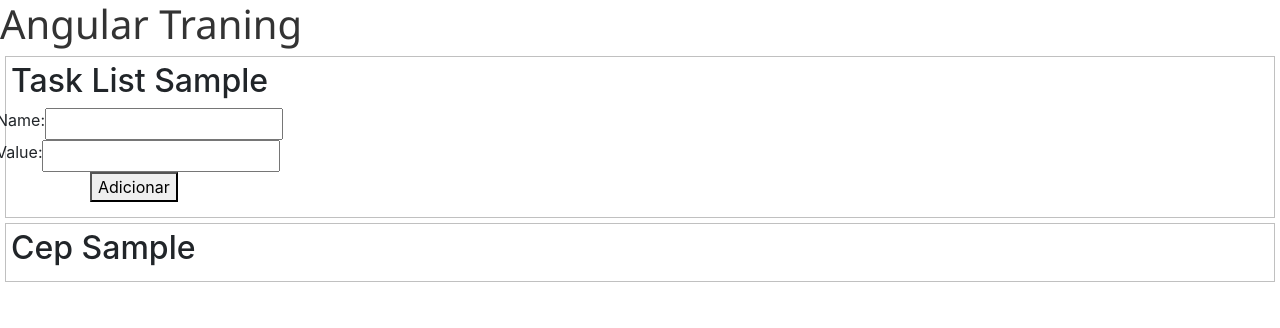
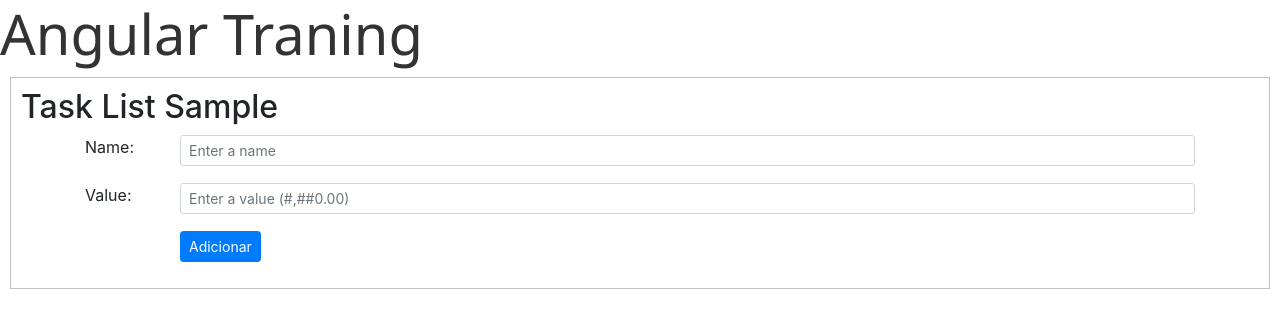
Before and after one commit to erikcordeiro/AngularTraining, an Angular app: page / in a window 1280 px wide. Shown: the top 328 px of the page. Built offline with nearby package versions, Linux system fonts and the light colour scheme.

Commit message:
Estilização com Bootstrap 4

```diff
--- a/src/app/app.component.html
+++ b/src/app/app.component.html
@@ -1,5 +1,5 @@
 <!--The content below is only a placeholder and can be replaced.-->
-<h1>{{ title }}</h1>
+<h1 class="display-4">{{ title }}</h1>
 
 <app-task-list-sample></app-task-list-sample>
-<app-cep-sample></app-cep-sample>
+<!--<app-cep-sample></app-cep-sample>-->
--- a/src/app/task-form/task-form.component.css
+++ b/src/app/task-form/task-form.component.css
@@ -1,3 +1,4 @@
+/*
 input[type='text'], input[type='number'] {
 	width: 238px;
 }
@@ -5,3 +6,4 @@ input[type='text'], input[type='number'] {
 button {
 	margin-left: 94px;
 }
+*/
--- a/src/app/task-form/task-form.component.html
+++ b/src/app/task-form/task-form.component.html
@@ -1,15 +1,22 @@
-<div class="row col-md-6">
-	<div class="row">
-		<label for="txtName">Name:</label>
-		<input id="txtName" type="text" [(ngModel)]="task.name" />
-	</div>
+<div class="container">
+  <div class="form-group row">
+    <label for="txtName" class="col-sm-1">Name:</label>
+    <div class="col-sm-11">
+      <input id="txtName" type="text" class="form-control form-control-sm" placeholder="Enter a name" [(ngModel)]="task.name" />
+    </div>
+  </div>
+
+  <div class="form-group row">
+    <label for="txtValue" class="col-sm-1">Value:</label>
+    <div class="col-sm-11">
+      <input id="txtValue" type="number" class="form-control form-control-sm" placeholder="Enter a value (#,##0.00)" [(ngModel)]="task.value" />
+    </div>
+  </div>
+
+  <div class="form-group row">
+    <div class="col-sm-1"></div>
+    <div class="col-sm-11">
+      <button type="button" class="btn btn-primary btn-sm" (click)="add()">Adicionar</button>
+    </div>
+  </div>
 </div>
-
-<div class="row">
-	<label for="txtValue">Value:</label>
-	<input id="txtValue" type="number" [(ngModel)]="task.value" />
-</div>
-
-<div class="row">
-	<button type="button" (click)="add()">Adicionar</button>
-</div>
--- a/src/app/task-list/task-list.component.css
+++ b/src/app/task-list/task-list.component.css
@@ -1,41 +1,2 @@
-li, span.item-name {
-  text-overflow: ellipsis;
-  white-space: nowrap;
-  overflow: hidden;
-}
-
-ul {
-	margin: 10px 0;
-	padding: 0;
-}
-
-li {
-	list-style: none;
-	width: 323px;
-	margin: 0 0 2px;
-	padding: 4px;
-	border: solid 1px gray;
-  background-color: #eee;
-}
-
 span.positive-value { color: green; }
-
 span.negative-value { color: red; }
-
-span.item-name {
-  background-color: red;
-  width: 250px;
-  display: inline-block;
-}
-
-span.item-date {
-  color: gray;
-  font-size: 10px;
-  display: block;
-}
-
-span.item-value {
-  font-size: 11px;
-  float: right;
-  margin-top: 4px;
-}
--- a/src/app/task-list/task-list.component.html
+++ b/src/app/task-list/task-list.component.html
@@ -1,7 +1,11 @@
-<ul>
-	<li id="listItem_{{item.id}}" *ngFor="let item of tasks" [appMyTask]="item">
-    <span class="item-date" [innerHTML]="item.date_launch | date:'short':'':'pt'"></span>
-    <span class="item-name">{{ item.name }}</span>
-    <span class="item-value">(<span [ngClass]="{'positive-value': item.value > 0, 'negative-value': item.value < 0 }">{{ item.value | formatCurrency }}</span>)</span>
-  </li>
-</ul>
+<div class="container">
+  <ul class="list-group">
+    <li class="list-group-item list-group-item-action flex-column align-items-start" id="listItem_{{item.id}}" *ngFor="let item of tasks" [appMyTask]="item">
+      <small [innerHTML]="item.date_launch | date:'short':'':'pt'"></small>
+      <div class="d-flex w-100 justify-content-between">
+        <span class="lead">{{ item.name }}</span>
+        <small>(<span [ngClass]="{'positive-value': item.value > 0, 'negative-value': item.value < 0 }">{{ item.value | formatCurrency }}</span>)</small>
+      </div>
+    </li>
+  </ul>
+</div>
--- a/src/index.html
+++ b/src/index.html
@@ -12,5 +12,9 @@
 
 <body>
   <app-root></app-root>
+
+  <script src="https://code.jquery.com/jquery-3.2.1.slim.min.js" integrity="sha384-KJ3o2DKtIkvYIK3UENzmM7KCkRr/rE9/Qpg6aAZGJwFDMVNA/GpGFF93hXpG5KkN" crossorigin="anonymous"></script>
+  <script src="https://cdnjs.cloudflare.com/ajax/libs/popper.js/1.12.9/umd/popper.min.js" integrity="sha384-ApNbgh9B+Y1QKtv3Rn7W3mgPxhU9K/ScQsAP7hUibX39j7fakFPskvXusvfa0b4Q" crossorigin="anonymous"></script>
+  <script src="https://maxcdn.bootstrapcdn.com/bootstrap/4.0.0/js/bootstrap.min.js" integrity="sha384-JZR6Spejh4U02d8jOt6vLEHfe/JQGiRRSQQxSfFWpi1MquVdAyjUar5+76PVCmYl" crossorigin="anonymous"></script>
 </body>
 </html>
--- a/src/styles.css
+++ b/src/styles.css
@@ -1,27 +1,6 @@
 /* You can add global styles to this file, and also import other style files */
 div.component-wrapper {
 	border: solid 1px silver;
-	margin: 5px;
-	padding: 5px;
+	margin: 10px;
+	padding: 10px;
 }
-/*
-label {
-	text-overflow: ellipsis;
-	white-space: nowrap;
-	overflow: hidden;
-	width: 90px;
-	display: inline-block;
-}
-
-input[type='text'], input[type='number'] {
-	height: 30px;
-	box-sizing: border-box;
-}
-
-button {
-	height: 30px;
-	border: solid 1px gray;
-	background-color: white;
-	color: #333;
-}
-*/
```
